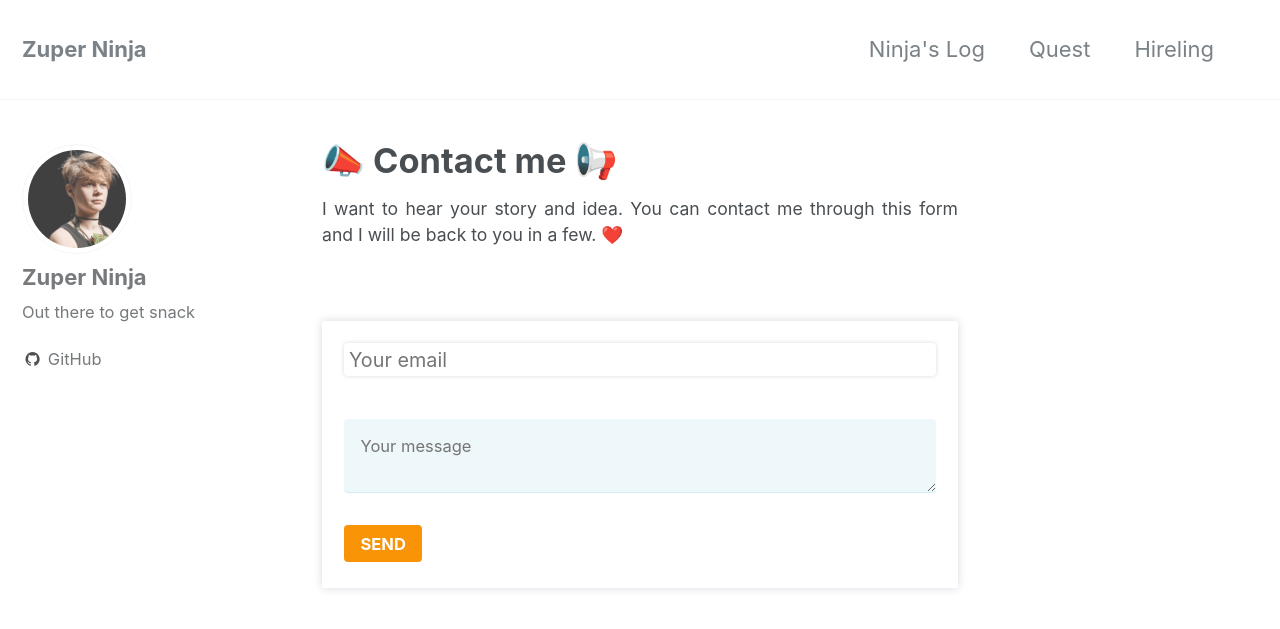
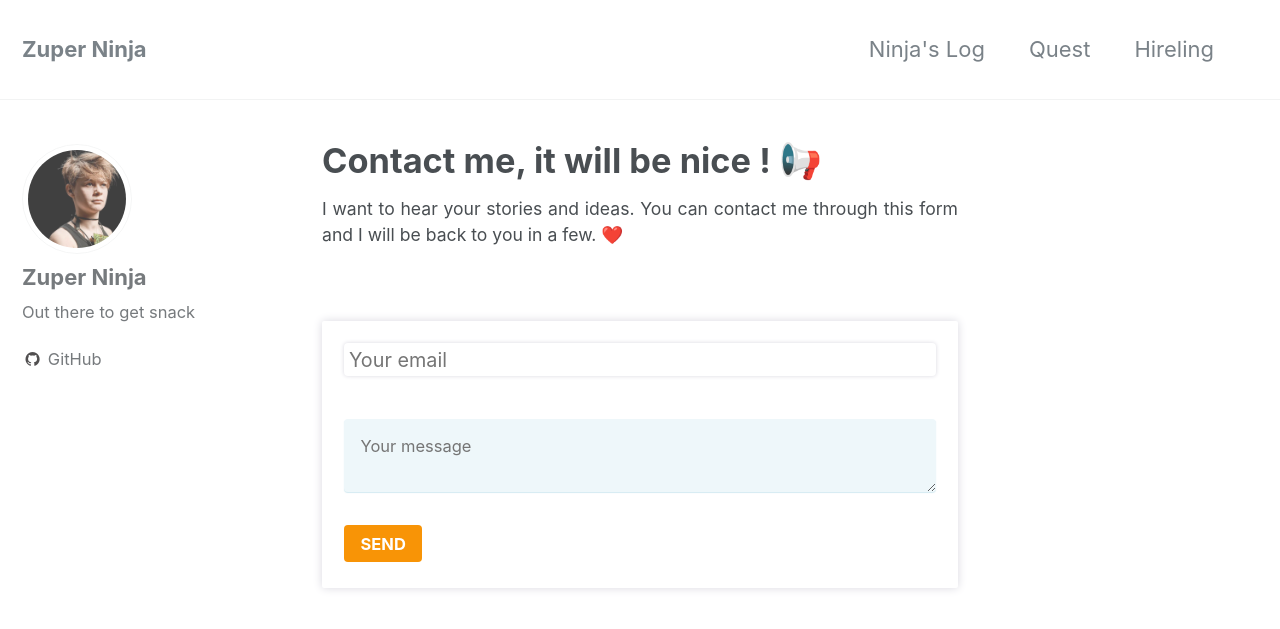
Before and after one commit to zuperninja/zuperninja.github.io, a Jekyll site: the page built from _pages/contact.md, in a window 1280 px wide and 900 px high. Shown: the top 629 px of the window. Built offline with Jekyll 4.4.1, drawn with Linux system fonts in a browser that asks for light colours; emoji names are drawn with the system emoji font.

Commit message:
Update contact.md

```diff
--- a/_pages/contact.md
+++ b/_pages/contact.md
@@ -1,7 +1,7 @@
 ---
 layout: single
 permalink: /contact/
-title: ":mega: Contact me :loudspeaker:"
+title: "Contact me, it will be nice ! :loudspeaker:"
 excerpt: "Zuper Ninja is here to listen to you and answer the best she can."
 author_profile: true
 
@@ -9,7 +9,7 @@ author_profile: true
 
 
 
-I want to hear your story and idea. You can contact me through this form and I will be back to you in a few. :heart:
+I want to hear your stories and ideas. You can contact me through this form and I will be back to you in a few. :heart:
 
 &nbsp;
 
```
